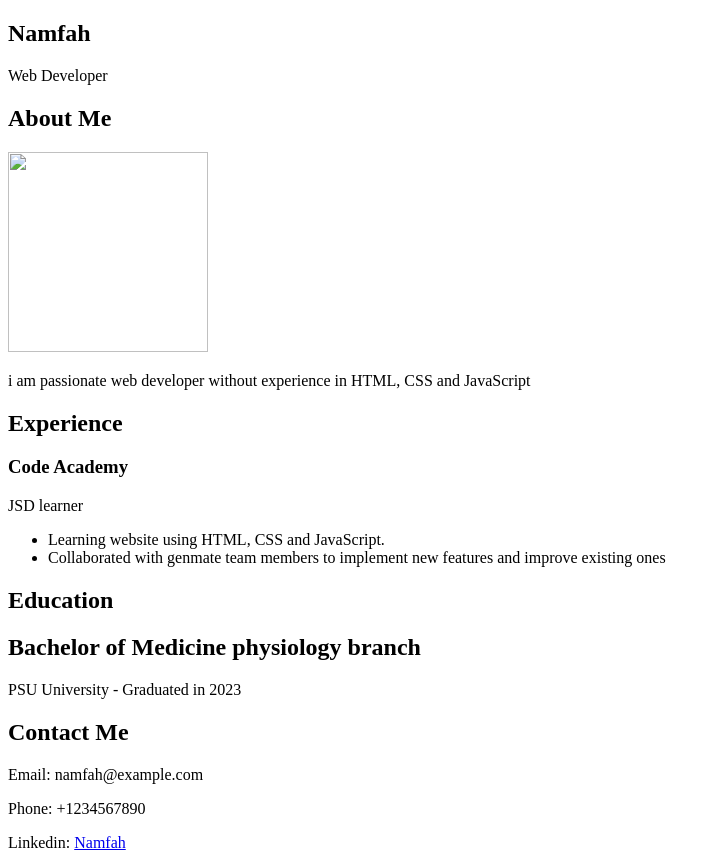
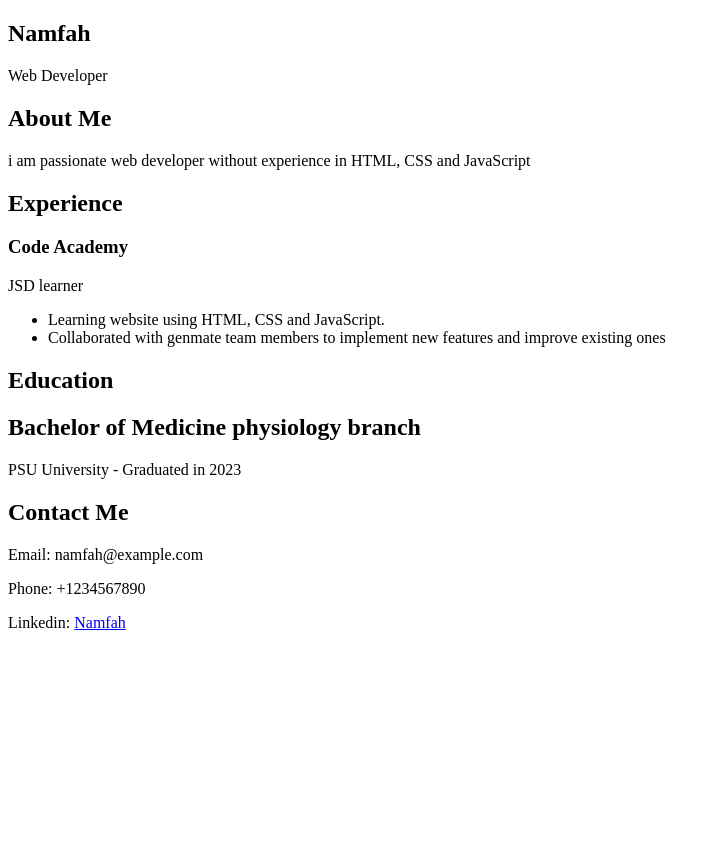
Before and after one commit to Namfah01/john, a plain HTML site: page john/namfah.html in a window 1280 px wide. Shown: the whole page, without its empty margins (0-720 px from the left). After the commit the page ends 800 px from the top, so only its background shows below. Drawn offline with Linux system fonts and the light colour scheme.

Commit message:
Update namfah.html

```diff
--- a/john/namfah.html
+++ b/john/namfah.html
@@ -12,7 +12,6 @@
     <p>Web Developer</p>
 
     <h1>About Me</h1>
-    <img src="/" width="200" height="200">
     <p>i am passionate web developer without experience in HTML, CSS and JavaScript</p>
     </Section>
     <section>
```
